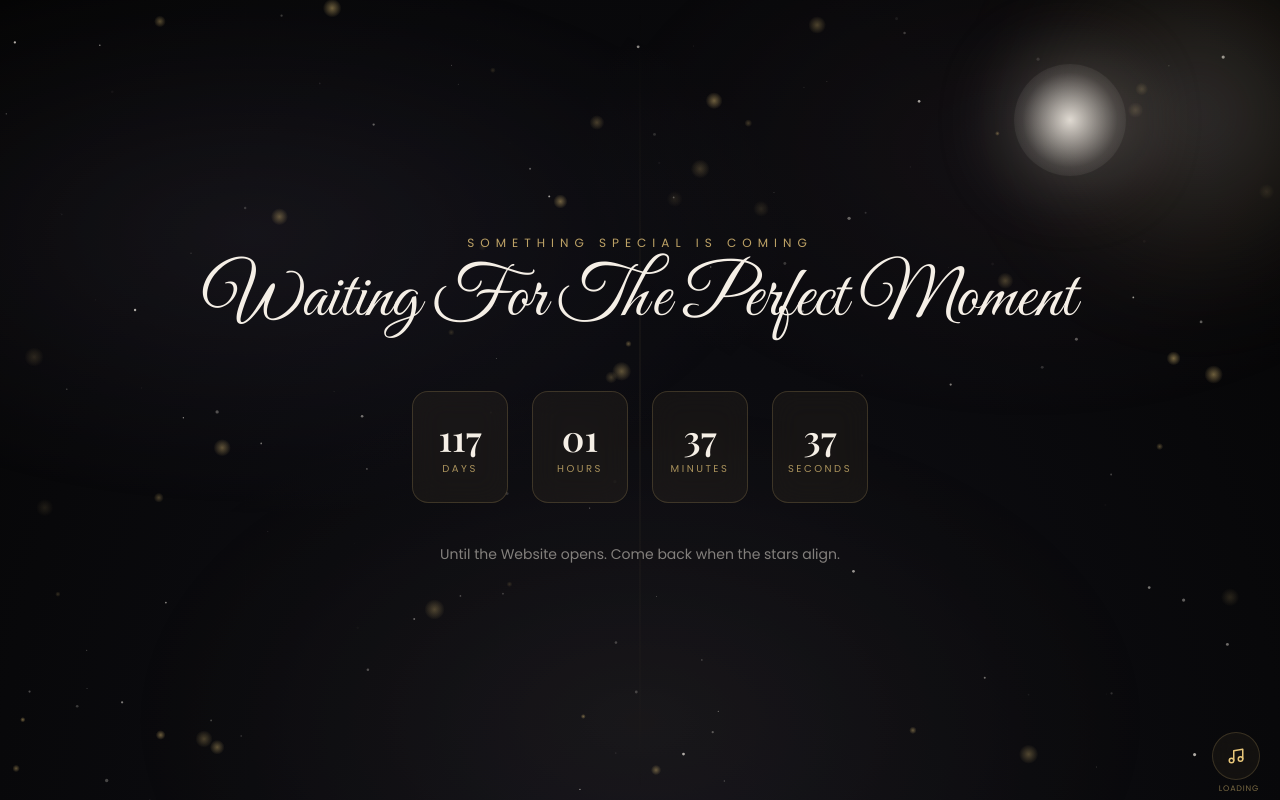
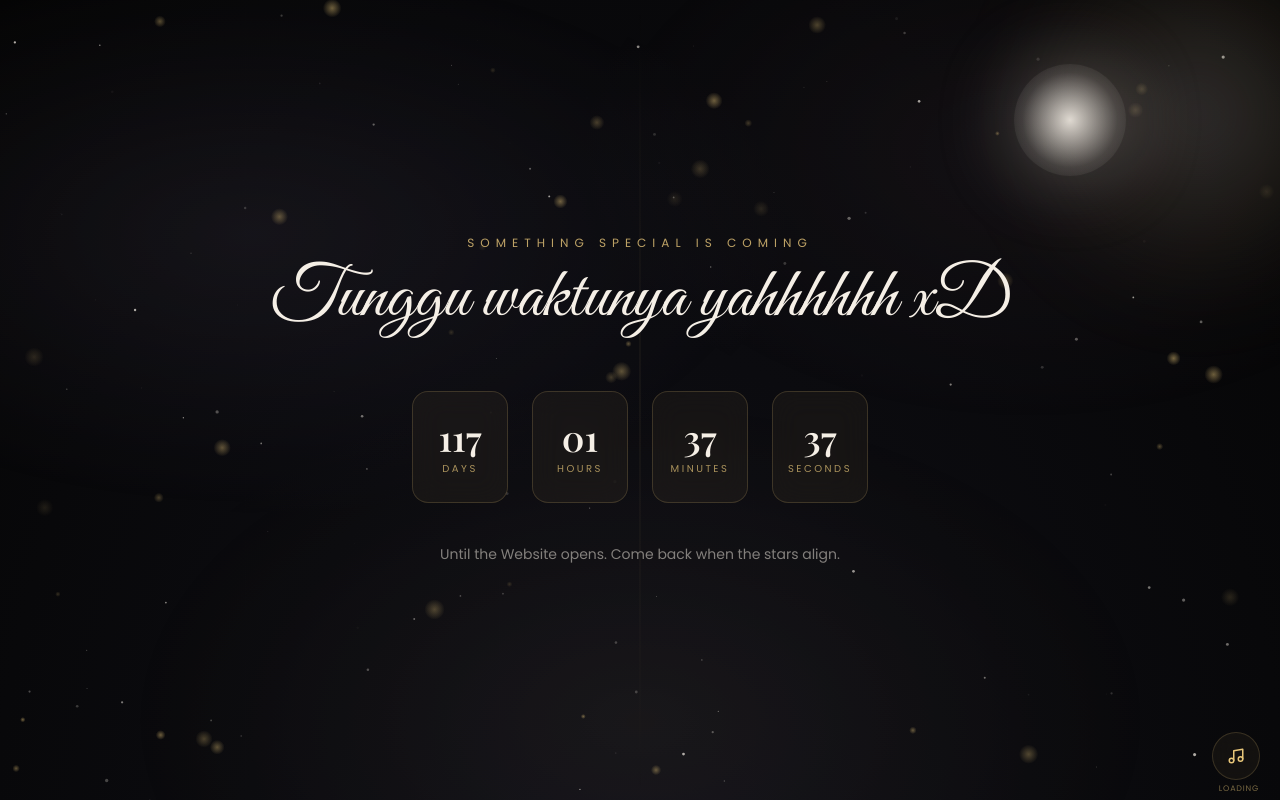
Before and after one commit to Ezgt99/nuyah, a React (Vite) app: page / in a window 1280 px wide. Built offline with nearby package versions, Linux system fonts and the light colour scheme; a web font is replaced by a local one.

Commit message:
Adjust countdown styling

```diff
--- a/src/components/CountdownPage.tsx
+++ b/src/components/CountdownPage.tsx
@@ -62,7 +62,7 @@ export default function CountdownPage({ onComplete }: { onComplete: () => void }
           Something Special Is Coming
         </p>
         <h1 className="mb-2 font-script text-5xl text-gradient-white sm:text-6xl md:text-7xl">
-          Waiting For The Perfect Moment
+          Tunggu waktunya yahhhhhh xD
         </h1>
 
         <div className="mt-12 flex flex-wrap items-end justify-center gap-3 sm:gap-6">
```
